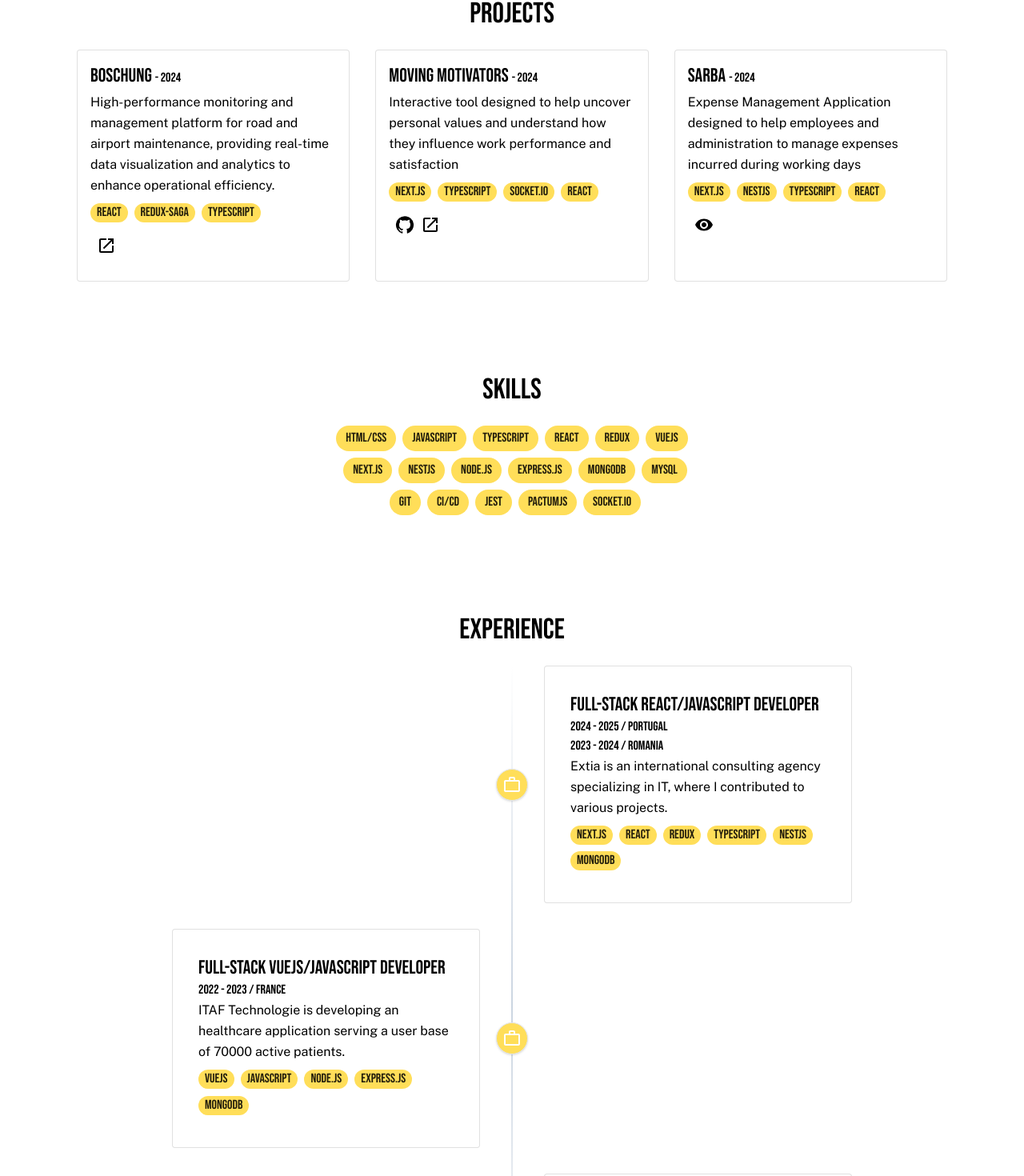
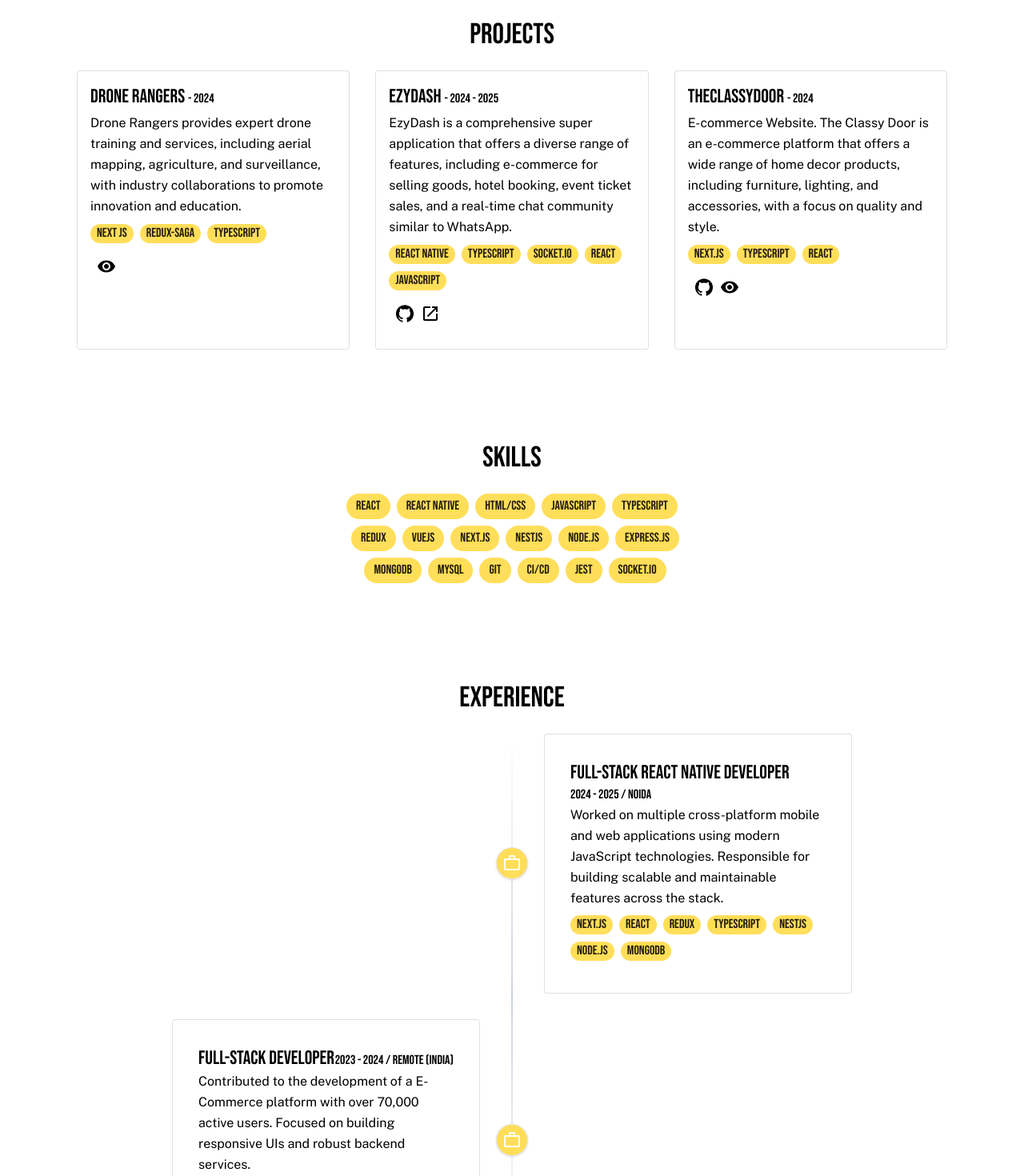
Before and after one commit to mayankrai2000/Nextjs-portfolio, a Next.js app: page / in a window 1280 px wide. Shown: the part 638-2108 px from the top of the page at 80% size. Built offline with nearby package versions, Linux system fonts and the light colour scheme.

Commit message:
Initial commit

```diff
--- a/app/layout.tsx
+++ b/app/layout.tsx
@@ -16,7 +16,7 @@ const publicSans = Public_Sans({
 });
 
 export const metadata: Metadata = {
- title: "Simon | Portfolio",
+ title: "Mayank | Portfolio",
  description: "Welcome to my portfolio",
 };
 
--- a/app/projects/layout.tsx
+++ /dev/null
@@ -1,16 +0,0 @@
-import BackArrow from "@/components/BackArrow";
-import ScrollToTop from "@/components/ScrollToTop";
-
-export default function ProjectLayout({
- children,
-}: Readonly<{
- children: React.ReactNode;
-}>) {
- return (
-  <div className="flex min-h-screen flex-col items-center justify-between px-10 py-16 md:p-24 font-body">
-   {children}
-   <BackArrow />
-   <ScrollToTop />
-  </div>
- );
-}
--- a/app/projects/sarba/page.tsx
+++ /dev/null
@@ -1,172 +0,0 @@
-"use client";
-
-import Image from "next/image";
-import CheckCircleIcon from "@mui/icons-material/CheckCircle";
-import ArticleIcon from "@mui/icons-material/Article";
-import CreateIcon from "@mui/icons-material/Create";
-import DownloadIcon from "@mui/icons-material/Download";
-import CurrencyExchangeIcon from "@mui/icons-material/CurrencyExchange";
-import {
- motion,
- MotionValue,
- useScroll,
- useSpring,
- useTransform,
-} from "framer-motion"; // Changed to standard framer-motion import
-import { useRef } from "react";
-import MotionPath from "@/components/WavyLine";
-
-export default function Page() {
- // Section refs for scroll tracking
- const featuresSection1Ref = useRef(null);
- const featuresSection2Ref = useRef(null);
-
- // Scroll progress values for each section
- const { scrollYProgress: scrollYProgress1 } = useScroll({
-  target: featuresSection1Ref,
-  offset: ["start end", "end start"],
- });
-
- const { scrollYProgress: scrollYProgress2 } = useScroll({
-  target: featuresSection2Ref,
-  offset: ["start end", "end start"],
- });
-
- // Smooth the scroll progress values
- const smoothProgress1 = useSpring(scrollYProgress1, {
-  stiffness: 1000,
-  damping: 30,
- });
- const smoothProgress2 = useSpring(scrollYProgress2, {
-  stiffness: 100,
-  damping: 30,
- });
-
- // Parallax function
- function useParallax(value: MotionValue<number>, distance: number) {
-  return useTransform(value, [0, 1], [-distance, distance]);
- }
-
- // Create parallax transformation values
- const imageYTransform1 = useParallax(smoothProgress1, -80);
- const imageYTransform2 = useParallax(smoothProgress2, -80);
-
- return (
-  <div>
-   <MotionPath
-    shape={0}
-    className="top-[800px] md:top-[1200px] z-0"
-    color="#E9967A"
-   />
-   <section className="container mx-auto px-4 pt-5 md:pt-20 pb-10 md:pb-20 text-center">
-    <h1 className="flex flex-col items-center justify-center gap-2 md:flex-row md:gap-4 font-display">
-     <span className="text-5xl font-bold text-sarba md:text-6xl">SARBA</span>
-     <span className="text-2xl font-medium text-sarba md:text-3xl">
-      EXPENSE MANAGEMENT APP
-     </span>
-    </h1>
-
-    <p className="mx-auto mt-8 max-w-3xl text-lg leading-relaxed opacity-75">
-     This application simplifies expense tracking and report management for
-     companies. Employees can log expenses in multiple currencies, sign monthly
-     reports, and receive notifications for approvals. Administrators can
-     generate reports, request signatures, and download finalized documents —
-     all in a seamless, digital workflow. 🚀
-    </p>
-   </section>
-
-   <section
-    ref={featuresSection1Ref}
-    className="container flex flex-col md:flex-row gap-28 sm:gap-0 items-center justify-center overflow-hidden pb-[40px] md:pb-0 z-50">
-    <motion.div
-     className="relative mx-auto px-4"
-     style={{ y: imageYTransform1 }}>
-     <div className="relative flex justify-center">
-      <div className="relative w-full max-w-[1200px] z-10">
-       <Image
-        src="/sarba-mockup-1.png"
-        width={800}
-        height={800}
-        alt="sarba app mockup 1"
-        className=""
-       />
-      </div>
-     </div>
-    </motion.div>
-
-    <div className="mx-auto px-4 flex flex-col justify-center items-center md:w-1/3 min-w-[250px]">
-     <h2 className="mb-10 text-2xl font-bold text-sarba">USER FEATURES</h2>
-     <ul className="space-y-6 text-base">
-      <li className="flex items-center gap-4">
-       <div className="flex h-8 w-8 items-center justify-center rounded-full bg-green-500/20">
-        <CheckCircleIcon className="h-5 w-5 text-green-500" />
-       </div>
-       <span>
-        Create expenses, attach receipts, and manage past transactions.
-       </span>
-      </li>
-      <li className="flex items-center gap-4">
-       <div className="flex h-8 w-8 items-center justify-center rounded-full bg-green-500/20">
-        <CheckCircleIcon className="h-5 w-5 text-green-500" />
-       </div>
-       <span>Receive notifications for pending signatures.</span>
-      </li>
-      <li className="flex items-center gap-4">
-       <div className="flex h-8 w-8 items-center justify-center rounded-full bg-green-500/20">
-        <CheckCircleIcon className="h-5 w-5 text-green-500" />
-       </div>
-       <span>Sign monthly reports and review previous ones.</span>
-      </li>
-     </ul>
-    </div>
-   </section>
-   <section
-    ref={featuresSection2Ref}
-    className="container flex flex-col md:flex-row gap-10 items-center justify-center overflow-hidden py-[50px] md:py-0">
-    <div className="mx-auto px-4 flex flex-col justify-center items-center md:w-1/2 min-w-[250px]">
-     <h2 className="mb-10 text-2xl font-bold text-sarba">ADMIN FEATURES</h2>
-     <ul className="space-y-4 text-base">
-      <li className="flex items-center gap-4">
-       <div className="flex h-10 w-10 items-center justify-center rounded-full bg-[#E9967A]/10">
-        <ArticleIcon className="h-5 w-5 text-[#E9967A]" />
-       </div>
-       <span>Generate monthly reports for all employees.</span>
-      </li>
-      <li className="flex items-center gap-4">
-       <div className="flex h-10 w-10 items-center justify-center rounded-full bg-[#E9967A]/10">
-        <CreateIcon className="h-5 w-5 text-[#E9967A]" />
-       </div>
-       <span>Request and track signature statuses.</span>
-      </li>
-      <li className="flex items-center gap-4">
-       <div className="flex h-10 w-10 items-center justify-center rounded-full bg-[#E9967A]/10">
-        <DownloadIcon className="h-5 w-5 text-[#E9967A]" />
-       </div>
-       <span>Download signed reports.</span>
-      </li>
-      <li className="flex items-center gap-4">
-       <div className="flex h-10 w-10 items-center justify-center rounded-full bg-[#E9967A]/10">
-        <CurrencyExchangeIcon className="h-5 w-5 text-[#E9967A]" />
-       </div>
-       <span>Multi-currency expense support.</span>
-      </li>
-     </ul>
-    </div>
-    <motion.div
-     className="relative mx-auto px-4"
-     style={{ y: imageYTransform2 }}>
-     <div className="relative flex justify-center">
-      <div className="relative w-full max-w-[1200px]">
-       <Image
-        src="/sarba-mockup-2.png"
-        width={500}
-        height={500}
-        alt="sarba app mockup 2"
-       />
-      </div>
-     </div>
-    </motion.div>
-   </section>
-  </div>
- );
-}
--- a/components/Experience.tsx
+++ b/components/Experience.tsx
@@ -18,7 +18,7 @@ const Experience = () => {
  const [mounted, setMounted] = useState(false);
 
  useEffect(() => {
-  setMounted(true); // Wait until client is mounted to avoid SSR Hydration Issue with next-themes
+  setMounted(true);
  }, []);
 
  if (!mounted) return null;
--- a/components/Footer.tsx
+++ b/components/Footer.tsx
@@ -7,7 +7,7 @@ const Footer = () => (
    className="font-bold text-xs"
    href={about.social.github}
    target="_blank">
-   Created By Simon
+   Created By Mayank Kumar Rai
   </CustomLink>
  </footer>
 );
--- a/package.json
+++ b/package.json
@@ -13,6 +13,7 @@
     "@emotion/react": "^11.11.4",
     "@emotion/styled": "^11.11.5",
     "@mui/icons-material": "^5.15.21",
+    "@mui/material": "^7.1.1",
     "@mui/material-nextjs": "^5.15.11",
     "@types/uniqid": "^5.3.4",
     "class-variance-authority": "^0.7.0",
--- a/portfolio.ts
+++ b/portfolio.ts
@@ -1,53 +1,55 @@
 const header = {
- homepage: "https://porfolio.simbl.dev",
- title: "JS.",
+ homepage: "https://mayankrai.netlify.app/",
+ title: "M.K.R.",
 };
 
 const about = {
- name: "Simon",
- role: "React / Full-stack developer",
+ name: "Mayank Kumar Rai",
+ role: "React / React Native / Full-stack developer",
  description:
-  "Specializing in React, Next.js, Vue.js, and NestJS, I build scalable and performant web applications with modern frameworks, focusing on user experience.",
+  "Specializing in React, React Native, Next.js, Vue.js, and NestJS, I build scalable and performant web applications with modern frameworks, focusing on user experience.",
  resume: "/resume_en.pdf",
  social: {
-  linkedin: "https://www.linkedin.com/in/simon-paillassa/",
-  github: "https://github.com/SimonPail",
+  linkedin: "https://www.linkedin.com/in/i-mayank-kumar-rai/",
+  github: "https://github.com/mayankrai2000",
  },
 };
 
 const projects = [
  {
-  name: "Boschung",
+  name: "Drone Rangers",
   year: "2024",
   description:
-   "High-performance monitoring and management platform for road and airport maintenance, providing real-time data visualization and analytics to enhance operational efficiency.",
-  stack: ["React", "Redux-Saga", "TypeScript"],
-  liveUrl: "https://www.boschung.com/fr/product/bvision/",
+   "Drone Rangers provides expert drone training and services, including aerial mapping, agriculture, and surveillance, with industry collaborations to promote innovation and education.",
+  stack: ["Next Js", "Redux-Saga", "TypeScript"],
+  projectUrl: "https://www.dronerangers.in/",
  },
  {
-  name: "Moving Motivators",
+  name: "Ezydash",
+  year: "2024 - 2025",
+  description:
+   "EzyDash is a comprehensive super application that offers a diverse range of features, including e-commerce for selling goods, hotel booking, event ticket sales, and a real-time chat community similar to WhatsApp.",
+  stack: ["React Native", "TypeScript", "Socket.io", "React","JavaScript"],
+  sourceCode: "Private",
+  liveUrl: "Comming Soon",
+ },
+ {
+  name: "theclassydoor",
   year: "2024",
   description:
-   "Interactive tool designed to help uncover personal values and understand how they influence work performance and satisfaction",
-  stack: ["Next.js", "TypeScript", "Socket.io", "React"],
-  sourceCode: "https://github.com/SimonPail/moving-motivators",
-  liveUrl: "https://movingmotivators.extia.ro",
- },
- {
-  name: "Sarba",
-  year: "2024",
-  description:
-   "Expense Management Application designed to help employees and administration to manage expenses incurred during working days",
-  stack: ["Next.js", "NestJS", "TypeScript", "React"],
-  projectUrl: "/projects/sarba",
+   "E-commerce Website. The Classy Door is an e-commerce platform that offers a wide range of home decor products, including furniture, lighting, and accessories, with a focus on quality and style.",
+  sourceCode: "Private",
+  stack: ["Next.js", "TypeScript", "React"],
+  projectUrl: "https://www.theclassydoor.com/",
  },
 ];
 
 const skills = [
+ "React",
+ "React Native",
  "HTML/CSS",
  "JavaScript",
  "TypeScript",
- "React",
  "Redux",
  "VueJs",
  "Next.js",
@@ -59,49 +61,37 @@ const skills = [
  "Git",
  "CI/CD",
  "Jest",
- "PactumJS",
  "Socket.io",
 ];
 
 const experience = [
   {
-  name: "Full-stack React/Javascript Developer",
+    name: "Full-stack React Native Developer",
+    company: "Softkingo Technologies Pvt. Ltd.",
     locations: [
-   { date: "2024 - 2025", location: "Portugal" },
-   { date: "2023 - 2024", location: "Romania" },
+      { date: "2024 - 2025", location: "Noida" },
     ],
-
     description:
-   "Extia is an international consulting agency specializing in IT, where I contributed to various projects.",
-  stack: ["Next.js", "React", "Redux", "TypeScript", "NestJS", "MongoDB"],
+      "Worked on multiple cross-platform mobile and web applications using modern JavaScript technologies. Responsible for building scalable and maintainable features across the stack.",
+    stack: ["Next.js", "React", "Redux", "TypeScript", "NestJS", "Node.js", "MongoDB"],
   },
   {
-  name: "Full-stack VueJS/Javascript Developer",
+    name: "Full-stack Developer",
     locations: [
       {
-    date: "2022 - 2023",
-    location: "France",
+        date: "2023 - 2024",
+        location: "Remote (India)",
       },
     ],
     description:
-   "ITAF Technologie is developing an healthcare application serving a user base of 70000 active patients.",
-  stack: ["VueJS", "JavaScript", "Node.Js", "Express.JS", "MongoDB"],
- },
- {
-  name: "Full-stack VueJS/PHP Developer",
-  locations: [
-   {
-    date: "2019 - 2022",
-    location: "France",
-   },
-  ],
-  description: "Addeo is developing a Career Development SaaS Application.",
-  stack: ["VueJS", "JavaScript", "PHP", "MySQL"],
+      "Contributed to the development of a E-Commerce platform with over 70,000 active users. Focused on building responsive UIs and robust backend services.",
+    stack: ["React JS", "Next JS", "JavaScript", "Node.js", "Express.js", "MongoDB"],
   },
 ];
 
+
 const contact = {
- email: "contact@simbl.dev",
+ email: "mayankkumarrai1@gamil.com",
 };
 
 export { header, about, projects, skills, experience, contact };
```
Also changed, not shown: 2 other files (tests, documents, lock files or other folders). Lines whose indentation alone changed are shown as unchanged.
